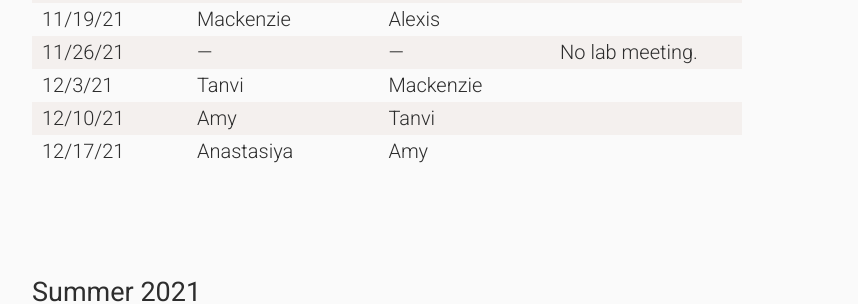
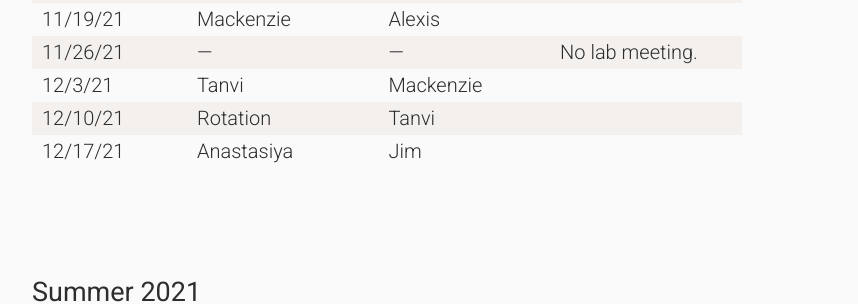
Before and after one commit to wilkelab/wilkelab.github.io, a Jekyll site: the page built from lab_meetings.md, in a window 1280 px wide and 900 px high, scrolled down 592 px. Shown: the part 154-458 px from the top of the window, without its empty margins (253-1111 px from the left). Built offline with Jekyll 4.4.1, drawn with Linux system fonts in a browser that asks for light colours; nearby versions of some CDN libraries.

Commit message:
Swapping end of semester presentations

```diff
--- a/lab_meetings.md
+++ b/lab_meetings.md
@@ -27,8 +27,8 @@ Lab meetings are held Fridays from 11 AM -- 12:30 PM in MBB 3.204.
 | 11/19/21 || Mackenzie || Alexis ||
 | 11/26/21 || --- || --- || No lab meeting.
 | 12/3/21 || Tanvi || Mackenzie ||
-| 12/10/21 || Amy || Tanvi ||
-| 12/17/21 || Anastasiya || Amy ||
+| 12/10/21 || Rotation || Tanvi ||
+| 12/17/21 || Anastasiya || Jim ||
 |------+---+--------------------+---+----------------------+---+-------|
 {:.widetable}
 
```
